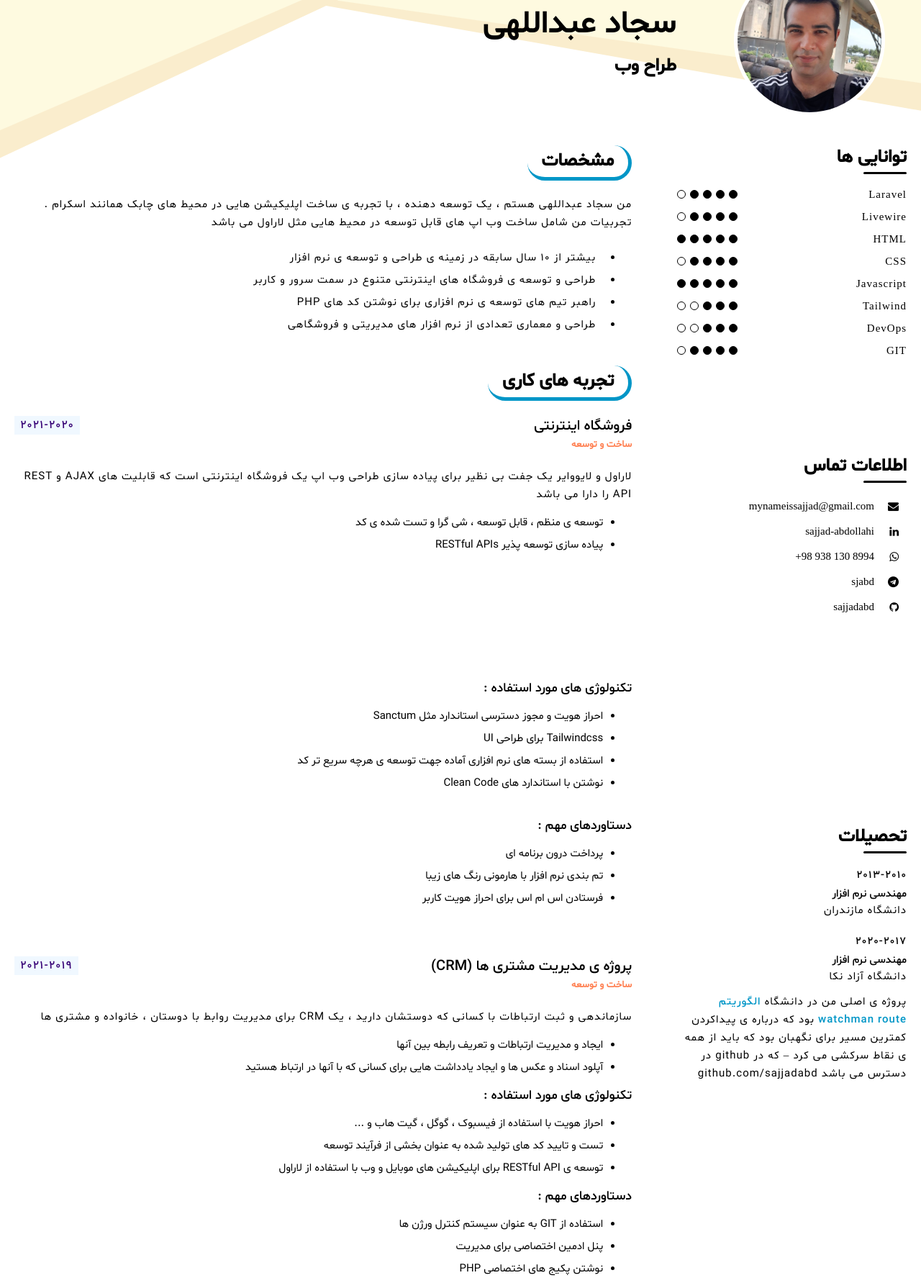
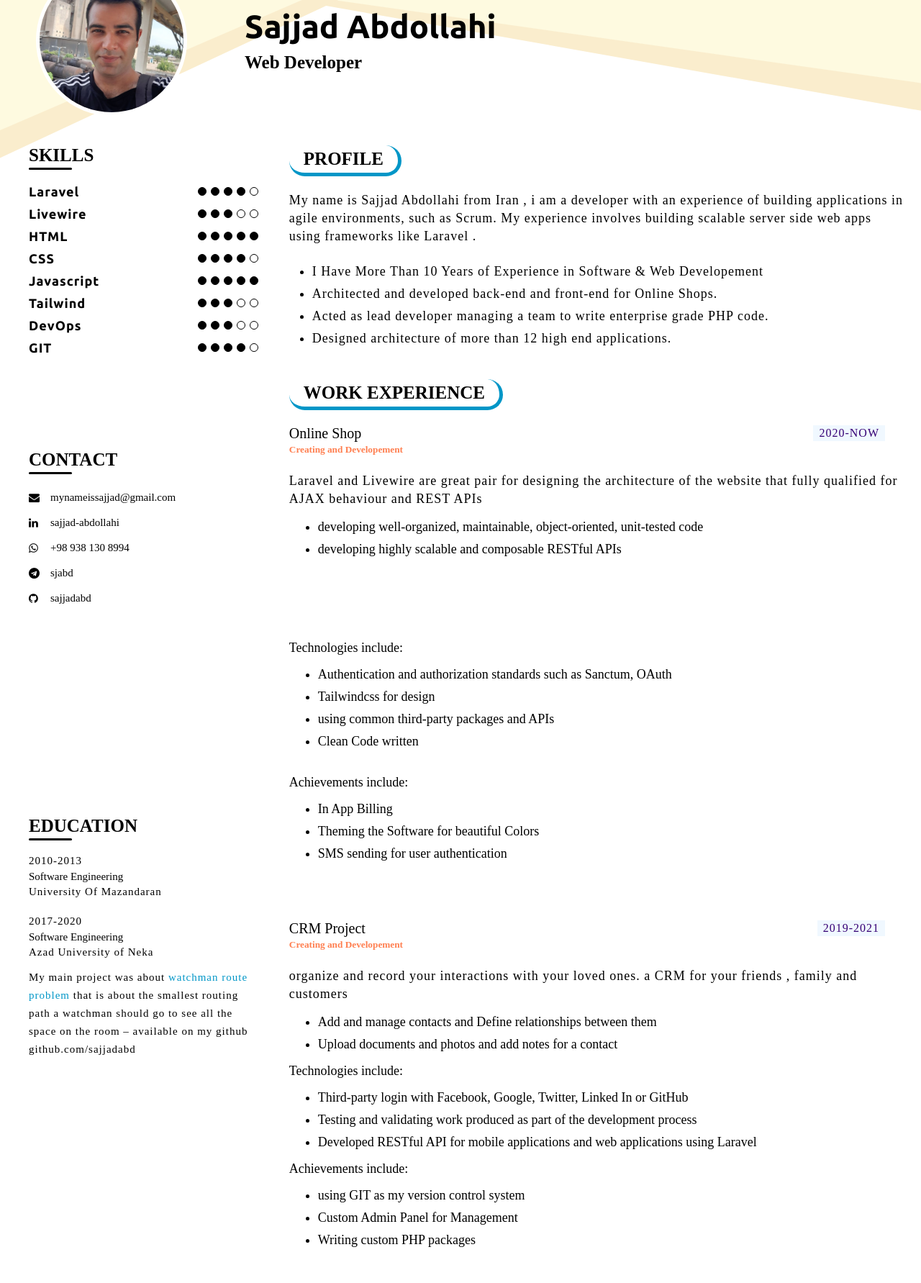
Before and after one commit to sajjadabd/resume_eclair_version, a plain HTML site: page index.html in a window 1280 px wide. Shown: the part 79-1862 px from the top of the page at 72% size. Drawn offline with Linux system fonts and the light colour scheme; a web font is replaced by a local one.

Commit message:
english version

```diff
--- a/code.js
+++ b/code.js
@@ -1,6 +1,6 @@
 let skills = [
   { skill : 'Laravel' , rating : 5 },
-  { skill : 'Livewire' , rating : 5 },
+  { skill : 'Livewire' , rating : 4 },
   { skill : 'HTML' , rating : 6 },
   { skill : 'CSS' , rating : 5 },
   { skill : 'Javascript' , rating : 6 },
@@ -41,7 +41,7 @@ skillsContainer.innerHTML = skillsTemplate;
 
 
 let contacts = [
-  //{ id : 'sjabd.ir' , icon : 'fa fa-globe' , href : 'https://www.sjabd.ir' },
+  // { id : 'sjabd.ir' , icon : 'fa fa-globe' , href : 'https://www.sjabd.ir' },
   { id : 'mynameissajjad@gmail.com' , icon : 'fa fa-envelope' , href : 'mailto:mynameissajjad@gmail.com' } ,
   //{ id : 'sajjad.abd__' , icon : 'fa fa-instagram' , href : 'https://www.instagram.com/sajjad.abd__' },
   { id : 'sajjad-abdollahi' , icon : 'fa fa-linkedin' , href : 'https://www.linkedin.com/in/sajjad-abdollahi/' },
@@ -81,22 +81,23 @@ let educations = [
   {
     from : '2010' ,
     to : '2013' ,
-    header : 'مهندسی نرم افزار' ,
-    content : 'دانشگاه مازندران'
+    header : 'Software Engineering' ,
+    content : 'University Of Mazandaran'
   } ,
   {
     from : '2017' ,
     to : '2020' ,
-    header : 'مهندسی نرم افزار' ,
-    content : 'دانشگاه آزاد نکا' ,
+    header : 'Software Engineering' ,
+    content : 'Azad University of Neka' ,
     projectDetails : `
-    پروژه ی اصلی من در دانشگاه
-    <span class="colorText"> الگوریتم watchman route </span>
-    بود که درباره ی پیداکردن کمترین مسیر
-    برای نگهبان بود که باید از همه ی نقاط سرکشی می کرد
-    –
-    که در github
-    در دسترس می باشد
+    My main project was about
+    <span class="colorText">watchman route problem</span>
+    that
+    is about the smallest routing
+    path a watchman should go
+    to see all the space on the
+    room –
+    available on my github
     github.com/sajjadabd
     `
   } ,
@@ -140,59 +141,48 @@ educationContainer.innerHTML = educationTemplate;
 let workExperiences = [
   {
     from : '2020' ,
-    to : '2021' ,
-    header : 'فروشگاه اینترنتی' ,
-    subject : 'ساخت و توسعه',
-    content : `
-	لاراول و لایووایر یک جفت بی نظیر برای پیاده سازی طراحی وب اپ یک فروشگاه اینترنتی است که قابلیت های
-	AJAX
-	و
-	REST API
-	را دارا می باشد
-	`,
+    to : 'NOW' ,
+    header : 'Online Shop' ,
+    subject : 'Creating and Developement',
+    content : `Laravel and Livewire are great pair for designing the architecture of the website
+	that fully qualified for AJAX behaviour and REST APIs `,
     contentItems : [
-      'توسعه ی منظم ، قابل توسعه ، شی گرا و تست شده ی کد',
-      'پیاده سازی توسعه پذیر RESTful APIs',
+      'developing well-organized, maintainable, object-oriented, unit-tested code',
+      'developing highly scalable and composable RESTful APIs',
     ],
-    beforeTechMargin : 140 ,
+    beforeTechMargin : 80 ,
     technologies : [
-      'احراز هویت و مجوز دسترسی استاندارد مثل Sanctum',
-      'Tailwindcss برای طراحی UI',
-      'استفاده از بسته های نرم افزاری آماده جهت توسعه ی هرچه سریع تر کد',
-      'نوشتن با استاندارد های Clean Code',
+      'Authentication and authorization standards such as Sanctum, OAuth',
+      'Tailwindcss for design',
+      'using common third-party packages and APIs',
+      'Clean Code written',
     ],
     afterTechMargin : 0 ,
     achievements : [
-      'پرداخت درون برنامه ای',
-      'تم بندی نرم افزار با هارمونی رنگ های زیبا',
-      'فرستادن اس ام اس برای احراز هویت کاربر',
+      'In App Billing',
+      'Theming the Software for beautiful Colors',
+      'SMS sending for user authentication',
     ],
   } ,
   {
     from : '2019' ,
     to : '2021' ,
-    header : 'پروژه ی مدیریت مشتری ها (CRM)' ,
-    subject : 'ساخت و توسعه',
-    content : `سازماندهی و ثبت ارتباطات با کسانی که دوستشان دارید ، یک
-	CRM
-	برای مدیریت روابط با دوستان ، خانواده و مشتری ها `,
+    header : 'CRM Project' ,
+    subject : 'Creating and Developement',
+    content : `organize and record your interactions with your loved ones. a CRM for your friends , family and customers `,
     contentItems : [
-      'ایجاد و مدیریت ارتباطات و تعریف رابطه بین آنها',
-      'آپلود اسناد و عکس ها و ایجاد یادداشت هایی برای کسانی که با آنها در ارتباط هستید',
+      'Add and manage contacts and Define relationships between them',
+      'Upload documents and photos and add notes for a contact',
     ],
     technologies : [
-      'احراز هویت با استفاده از فیسبوک ، گوگل ، گیت هاب و ...',
-      'تست و تایید کد های تولید شده به عنوان بخشی از فرآیند توسعه',
-      `توسعه ی
-	  RESTful API
-	  برای اپلیکیشن های موبایل
-	  و وب با استفاده از لاراول
-	  `,
+      'Third-party login with Facebook, Google, Twitter, Linked In or GitHub',
+      'Testing and validating work produced as part of the development process',
+      'Developed RESTful API for mobile applications and web applications using Laravel',
     ],
     achievements : [
-      'استفاده از GIT به عنوان سیستم کنترل ورژن ها',
-      'پنل ادمین اختصاصی برای مدیریت',
-      'نوشتن پکیج های اختصاصی PHP',
+      'using GIT as my version control system',
+      'Custom Admin Panel for Management',
+      'Writing custom PHP packages ',
     ],
   } ,
   // {
@@ -264,7 +254,7 @@ for(let i=0;i<workExperiences.length;i++) {
     ?
     ``
     :
-    `تکنولوژی های مورد استفاده : `
+    `Technologies include:`
     }
     </div>
     `
@@ -299,7 +289,7 @@ for(let i=0;i<workExperiences.length;i++) {
     ?
     ``
     :
-    `دستاوردهای مهم : `
+    `Achievements include:`
     }
     </div>
     `
--- a/index.html
+++ b/index.html
@@ -20,8 +20,8 @@
 
   <div class="topHeader">
     <div class="header">
-      <h1>سجاد عبداللهی</h1>
-      <h3>طراح وب</h3>
+      <h1>Sajjad Abdollahi</h1>
+      <h3>Web Developer</h3>
     </div>
     <section>
       <div class="profilePicture">
@@ -38,7 +38,7 @@
 
 
       <section class="skills">
-        <h2 class="simpleHeader">توانایی ها</h2>
+        <h2 class="simpleHeader">SKILLS</h2>
         <p class="seperator"></p>
         <ul class="skills" id="skillsContainer">
 
@@ -51,7 +51,7 @@
 
 
       <section class="contact">
-        <h2 class="simpleHeader">اطلاعات تماس</h2>
+        <h2 class="simpleHeader">CONTACT</h2>
         <p class="seperator"></p>
         <ul class="contact" id="contactList">
 
@@ -62,7 +62,7 @@
       <section style="height:260px"></section>
 
       <section>
-        <h2 class="simpleHeader">تحصیلات</h2>
+        <h2 class="simpleHeader">EDUCATION</h2>
         <p class="seperator"></p>
         <article id="educationContainer">
 
@@ -75,29 +75,19 @@
 
       <section>
         <div class="headerContainer">
-          <h2 class="rounded">مشخصات</h2>
+          <h2 class="rounded">PROFILE</h2>
         </div>
         <p class="noMarginBottom">
-          من سجاد عبداللهی هستم
-			، یک توسعه دهنده ، با تجربه ی ساخت اپلیکیشن هایی در محیط های چابک همانند اسکرام .
-			تجربیات من شامل ساخت وب
-			اپ های قابل
-			توسعه در محیط هایی
-			مثل لاراول می باشد
-        <ul class="profile">
-          <li>
-            بیشتر از 10 سال سابقه در زمینه ی طراحی و توسعه ی نرم افزار
-          </li>
-          <li>
-			طراحی و توسعه ی فروشگاه های اینترنتی متنوع در سمت سرور و کاربر
-		</li>
-          <li>
-			راهبر تیم های توسعه ی نرم افزاری برای نوشتن کد های
-			PHP
-          </li>
-          <li>
-            طراحی و معماری تعدادی از نرم افزار های مدیریتی و فروشگاهی
-          </li>
+          My name is Sajjad Abdollahi from Iran , i am a developer with an experience of building
+		  applications in agile environments, such as Scrum.
+		  My experience involves building scalable server side web apps using frameworks like Laravel .
+		</p>
+		<ul class="profile">
+          <li>I Have More Than 10 Years of Experience in  Software & Web Developement</li>
+          <li>Architected and developed back-end and front-end for Online Shops.</li>
+          <li>Acted as lead developer managing a team to write enterprise grade PHP code.</li>
+          <li>Designed architecture of more than 12 high end applications.</li>
+		  <!--<li>Created Online Cosmetics Retail Shop <br /> named <span class="colorText">Neka Beauty</span></li>-->
         </ul>
       </section>
 
@@ -118,7 +108,7 @@
 
       <section>
         <div class="headerContainer">
-          <h2 class="rounded">تجربه های کاری</h2>
+          <h2 class="rounded">WORK EXPERIENCE</h2>
         </div>
         <article id="workExperienceContainer">
 
--- a/style.css
+++ b/style.css
@@ -12,9 +12,6 @@
   --bottom-skew-color : #fefae0;
   --top-skew-color : #faedcd;
 
-  /* --bottom-skew-color : #360175;
-  --top-skew-color : #21023b; */
-
   --font-size : 18px;
 
   --small-font-size : 15px;
@@ -22,29 +19,10 @@
   --rounded-border-color : #0096c7;
 
   --seperator-color : black;
-/*
+  /*
   --gradient-from : rgb(33,2,59);
   --gradient-to : rgba(54,1,117,1);
-*/
-
-  --bold-font-family : Shabnam-Bold-FD;
-  --medium-font-family : Shabnam-Medium-FD;
-  --regular-font-family : Shabnam-FD;
-}
-
-@font-face {
-  font-family: Shabnam-FD;
-  src: url(./fonts/Shabnam-FD.ttf);
-}
-
-@font-face {
-  font-family: Shabnam-Bold-FD;
-  src: url(./fonts/Shabnam-Bold-FD.ttf);
-}
-
-@font-face {
-  font-family: Shabnam-Medium-FD;
-  src: url(./fonts/Shabnam-Medium-FD.ttf);
+  */
 }
 
 @font-face {
@@ -76,7 +54,7 @@ h1 , h3 {
   position : relative ;
   z-index : 100;
   color : #222;
-  text-align : right;
+  text-align : left;
   padding-bottom : 10px;
   margin : 0;
   color : var(--header-text-color);
@@ -86,25 +64,25 @@ h1 , h3 {
 h1 {
   font-size : 45px;
   font-weight: 700;
-  font-family : var(--bold-font-family);
+  font-family : Ubuntu-Bold;
 }
 
 h2 {
   font-size : 25px;
   font-weight: 600;
-  font-family : var(--medium-font-family);
+  font-family : Ubuntu-Medium;
 }
 
 h3 {
   font-size : 25px;
   font-weight: 600;
-  font-family : var(--medium-font-family);
+  font-family : Ubuntu-Medium;
 }
 
 h4 {
   font-size : 20px;
   font-weight: 500;
-  font-family : var(--medium-font-family);
+  font-family : Ubuntu-Medium;
   padding-bottom : 0;
   margin-bottom : 0;
 }
@@ -120,16 +98,16 @@ h5 {
 
 div.topHeader {
   display : flex;
-  flex-direction : row;
+  flex-direction : row-reverse;
   justify-content : flex-end;
   align-items : center;
-  padding-right : 50px;
+  padding-left : 50px;
 }
 
 
 div.header {
   margin-top : 40px;
-  margin-right : 80px;
+  margin-left : 80px;
 }
 
 div.headerContainer {
@@ -172,9 +150,8 @@ img {
 
 body {
   padding : 0;
-  /*padding-right : 1em;*/
   margin : 0;
-  font-family : var(--regular-font-family);
+  font-family : opensans;
   background: var(--gradient-from);
   background: linear-gradient(90deg, var(--gradient-from) 0%, var(--gradient-to) 100%);
 }
@@ -182,7 +159,7 @@ body {
 div.body {
   display : flex;
   flex-direction : row;
-  direction : rtl;
+  direction : ltr;
   min-height : 100vh;
 
 }
@@ -268,8 +245,8 @@ p {
   padding-bottom : 10px;
   line-height : 25px;
   letter-spacing : 1px;
-  font-size : var(--small-font-size);
-  font-family : var(--regular-font-family);
+  font-size : var(--font-size);
+  font-family : Ubuntu-Regular;
 }
 
 
@@ -298,7 +275,7 @@ div.works div.years {
   display : flex;
   flex-direction : row;
   position : absolute;
-  left : 0;
+  right : 0;
   padding : 2px 8px;
   margin-right : 30px;
   background-color : aliceblue;
@@ -314,11 +291,11 @@ div.educations  h4 , div.educations  p {
 }
 
 div.educationContent p {
-  font-family : var(--regular-font-family);
+  font-family : Ubuntu-Regular;
 }
 
 div.worksContent p {
-  font-family : var(--regular-font-family);
+  font-family : Ubuntu-Regular;
   padding-top : 20px;
   margin-bottom : 0;
   padding-bottom : 0;
@@ -350,7 +327,7 @@ ul.skills li , ul.contact li {
   display : flex;
   flex-direction : row;
   align-items : center;
-  font-family : var(--medium-font-family);
+  font-family : Ubuntu-Medium;
 }
 
 ul.contentItems {
@@ -366,7 +343,7 @@ ul.contentItems li {
 }
 
 div.contectItemsHeader {
-  font-family : var(--medium-font-family);
+  font-family : Ubuntu-Medium;
   font-size : var(--font-size);
   margin : 10px 0 ;
 }
@@ -380,18 +357,17 @@ ul.profile li {
   letter-spacing : 1px;
   padding-bottom : 10px;
   padding-right : 10px;
-  font-family : var(--small-font-size);
 }
 
 span {
-  font-family : var(--medium-font-family);
+  font-family : Ubuntu-Medium;
   letter-spacing : 1px;
 }
 
 span.icon {
   font-size : var(--small-font-size);
   padding : 5px;
-  padding-left : 15px;
+  padding-left : 0;
   width : 20px;
   margin-right : 5px;
   /* background-color : #0096c7; */
@@ -406,10 +382,7 @@ span.contactInfo a {
   letter-spacing : 0;
   font-size : var(--small-font-size);
   font-family : Ubuntu-Medium;
-  direction : ltr;
 }
-
-
 
 ul.contact li {
   margin-bottom : 10px;
@@ -442,7 +415,7 @@ div.skillsPercent span {
 
 
 div.skillsTitle {
-  font-family : Ubuntu-Medium;
+  font-family : Ubuntu-Bold;
   letter-spacing : 1px;
 }
 
@@ -480,27 +453,27 @@ p.seperator {
 
 
 ul li {
-  font-size : var(--small-font-size);
-  font-family : var(--regular-font-family);
+  font-size : var(--font-size);
+  font-family : Ubuntu-Regular;
 }
 
 @media print {
   h1 {
     font-size : 45px;
     font-weight: 900;
-    font-family : var(--bold-font-family);
+    font-family : Ubuntu-Bold;
   }
 
   h2 {
     font-size : 25px;
     font-weight: 700;
-    font-family : var(--medium-font-family);
+    font-family : Ubuntu-Medium;
   }
 
   h3 {
     font-size : 25px;
     font-weight: 700;
-    font-family : var(--medium-font-family);
+    font-family : Ubuntu-Medium;
   }
 
 }
```
